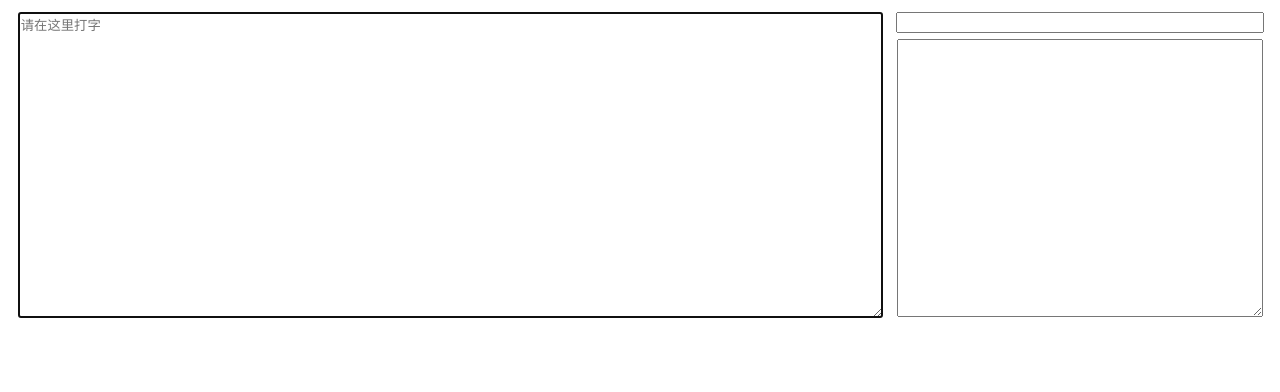
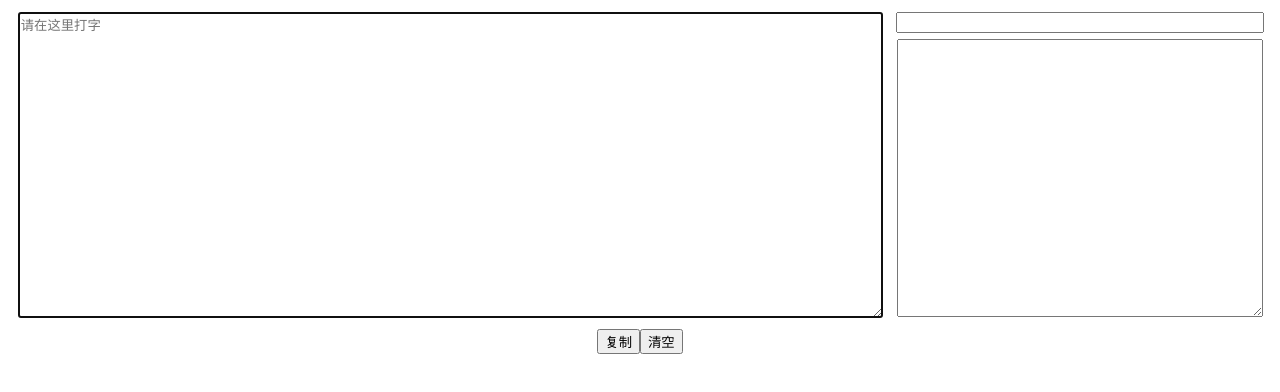
Before and after one commit to dongguowu/zhengma, a Vue app: page / in a window 1280 px wide. Shown: the top 392 px of the page. Built offline with nearby package versions, Linux system fonts and the light colour scheme.

Commit message:
Add copy and clear input functions

```diff
--- a/src/App.vue
+++ b/src/App.vue
@@ -33,19 +33,52 @@
           ></textarea>
         </td>
       </tr>
+      <tr>
+        <td colspan="2" height="30" align="center">
+          <input type="button" class="but" @click="copyInput" value="复制" />
+          <input type="button" class="but" @click="clearInput" value="清空" />
+        </td>
+      </tr>
     </tbody>
   </table>
 </template>
 
 <script lang="ts">
-import { defineComponent } from 'vue'
+import { Ref, ref, defineComponent, onMounted } from 'vue'
 import useZhengma from './hooks/useZhengma'
 
 export default defineComponent({
   name: 'App',
   setup() {
+    // const input = ref('')
+    const { inputRef, input, comp, cand, inputFocus, zhengmaKeydown } =
+      useZhengma()
+    const copyInput = () => {
+      const el = document.createElement('textarea')
+      el.setAttribute('readonly', '')
+      el.style.position = 'absolute'
+      el.style.left = '-99999px'
+      el.value = (input as Ref<string>).value
+      document.body.appendChild(el)
+      el.select()
+      document.execCommand('copy')
+      // ;(inputFocus as Function)()
+      ;(inputRef as Ref<HTMLElement>).value.focus()
+    }
+    const clearInput = () => {
+      ;(input as Ref<string>).value = ''
+      ;(inputRef as Ref<HTMLElement>).value.focus()
+    }
+
     return {
-      ...useZhengma(),
+      inputRef,
+      input,
+      comp,
+      cand,
+      inputFocus,
+      zhengmaKeydown,
+      copyInput,
+      clearInput,
     }
   },
 })
```
